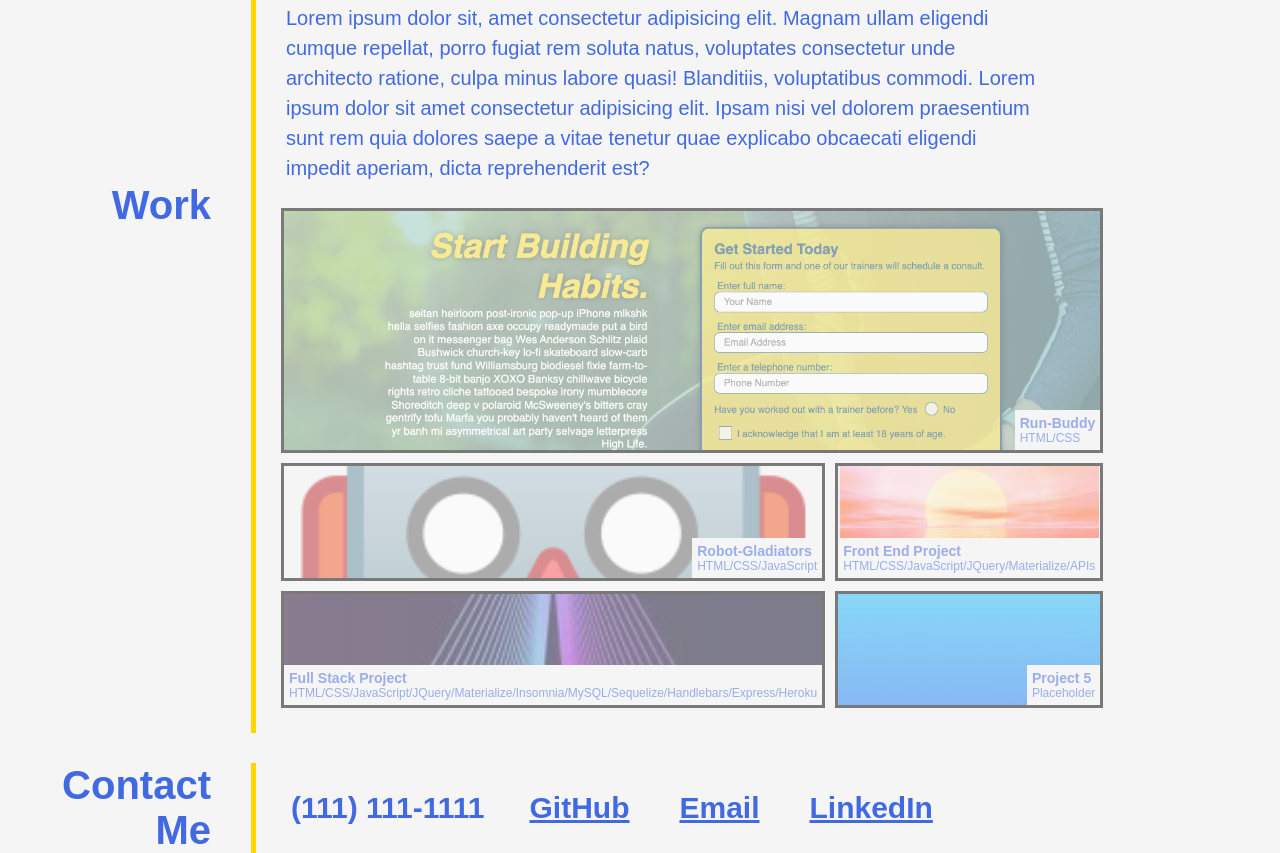
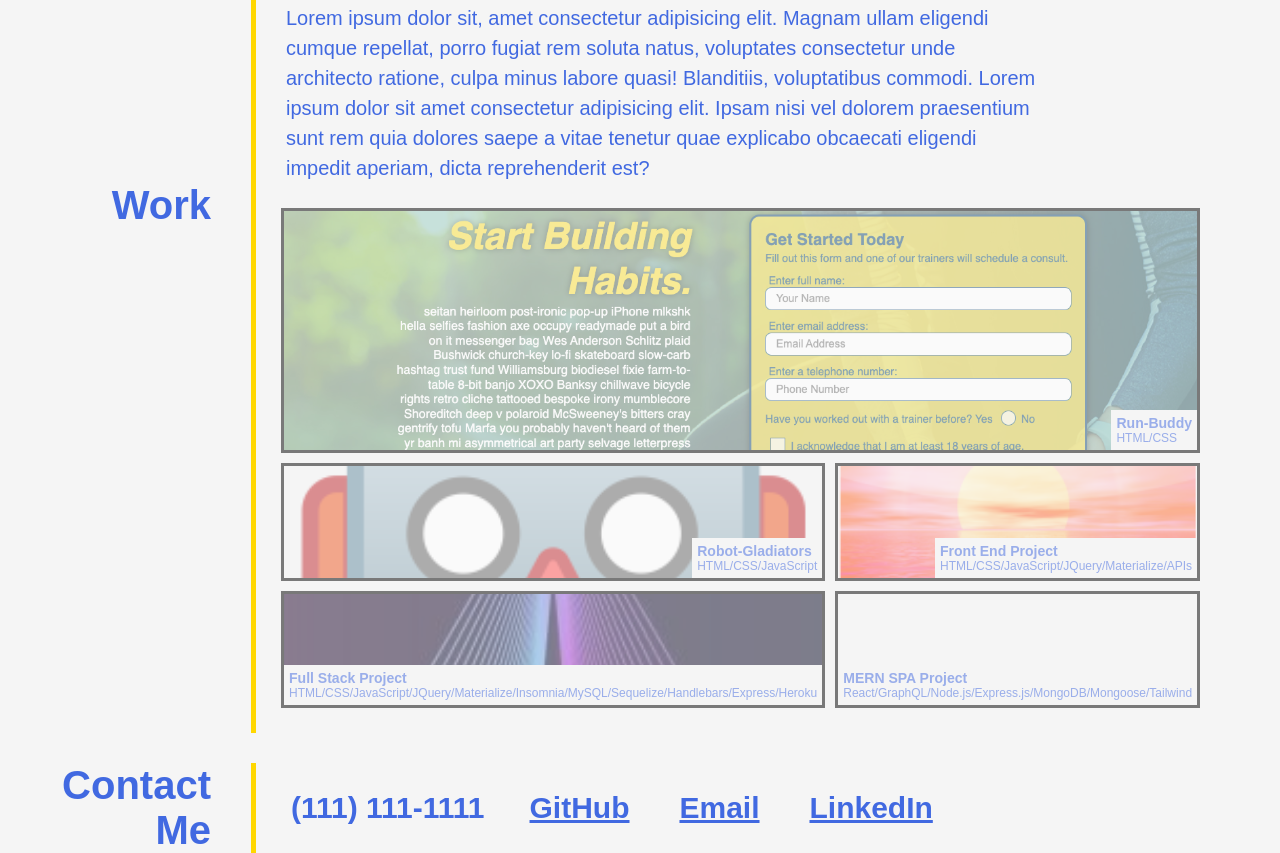
Before and after one commit to JHam94/professional-portfolio, a plain HTML site: page index.html in a window 1280 px wide. Shown: the part 707-1560 px from the top of the page. Drawn offline with Linux system fonts and the light colour scheme.

Commit message:
Update index.html
updated with additional project, added LinkedIn

```diff
--- a/index.html
+++ b/index.html
@@ -88,10 +88,10 @@
                 <p>HTML/CSS/JavaScript/JQuery/Materialize/Insomnia/MySQL/Sequelize/Handlebars/Express/Heroku</p>
             </div>
         </a>
-        <a href="https://github.com/JHam94" target="_blank" class="project future5">
+        <a href="https://github.com/bethanyjean/sauce-boss" target="_blank" class="project mern-spa-project">
             <div class="project-label">
-                <h3>Project 5</h3>
-                <p>Placeholder</p>
+                <h3>MERN SPA Project</h3>
+                <p>React/GraphQL/Node.js/Express.js/MongoDB/Mongoose/Tailwind</p>
             </div>
         </a>
     </div>
@@ -114,7 +114,7 @@
                     <a href="mailto:johnhamborsky94@gmail.com">Email</a>
                 </li>
                 <li>
-                    <a href="https://www.linkedin.com/" target="_blank">LinkedIn</a>
+                    <a href="https://www.linkedin.com/in/john-hamborsky-33a0a2246/" target="_blank">LinkedIn</a>
                 </li>
             </ul>
         </div>
```
